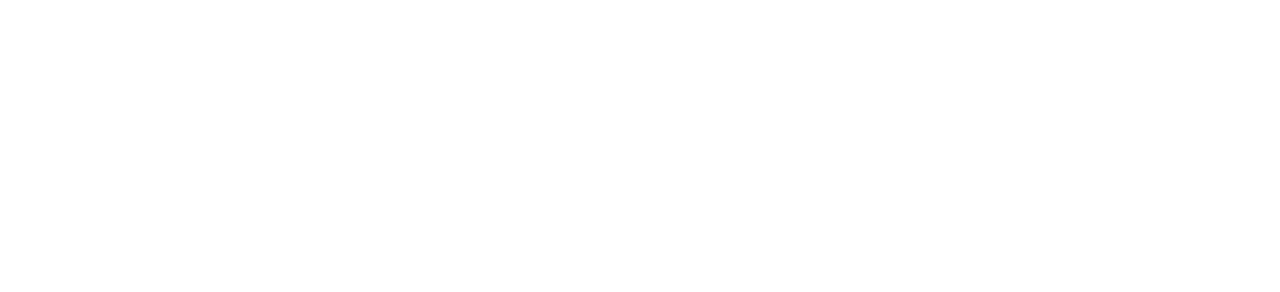
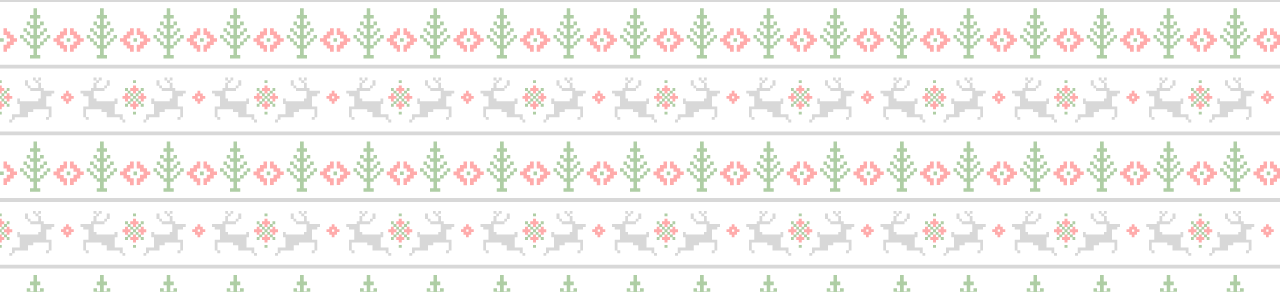
Before and after one commit to babayaga110/Day_1, a plain HTML site: page index.html in a window 1280 px wide. Shown: the top 292 px of the page. Drawn offline with Linux system fonts and the light colour scheme.

Commit message:
Update main.css

```diff
--- a/css/main.css
+++ b/css/main.css
@@ -12,8 +12,7 @@ body{
     padding: 0;
     display: grid;
     place-content: center;
-    background-image: url(./img/christmas-colour.png);
-    background-position: center;
+    background-image: url(../img/christmas-colour.png);
     background-repeat: repeat;
     height: 100vh;
 }
```
